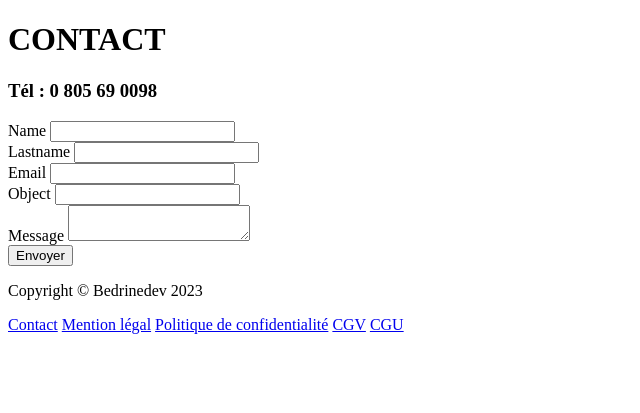
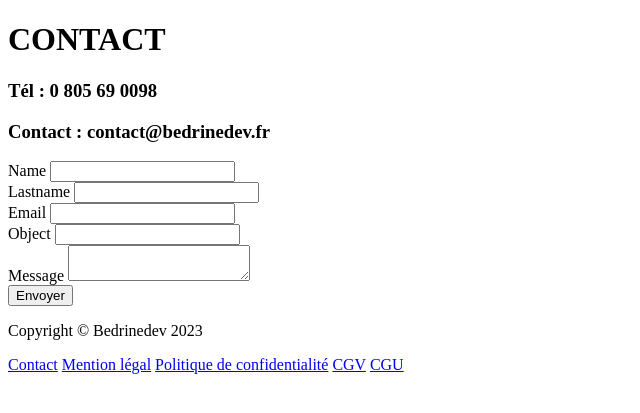
Before and after one commit to alanbedrine/bedrinedev, a Symfony app: template templates/contact/index.html.twig in a window 1280 px wide. Shown: the part 96-509 px from the top of the page, without its empty margins (0-640 px from the left). Run offline with Twig, Linux system fonts and the light colour scheme; the template is opened without the code that fills it, so the values that code supplies are empty; form fields are guessed from the names that the template uses; some libraries are stand-ins or nearby versions.

Commit message:
Modify contact coordonee

```diff
--- a/templates/contact/index.html.twig
+++ b/templates/contact/index.html.twig
@@ -6,6 +6,7 @@
 <div class="content">
     <h1 class="text-center text-white mt-5 mb-5">CONTACT</h1>
     <h3 class="text-center text-white mt-5 mb-5">Tél : 0 805 69 0098</h3>
+    <h3 class="text-center text-white mt-5 mb-5">Contact : contact@bedrinedev.fr</h3>
     <div class="contact mt-5">
         <h3></h3>
         {{ form_start(form) }}
```
